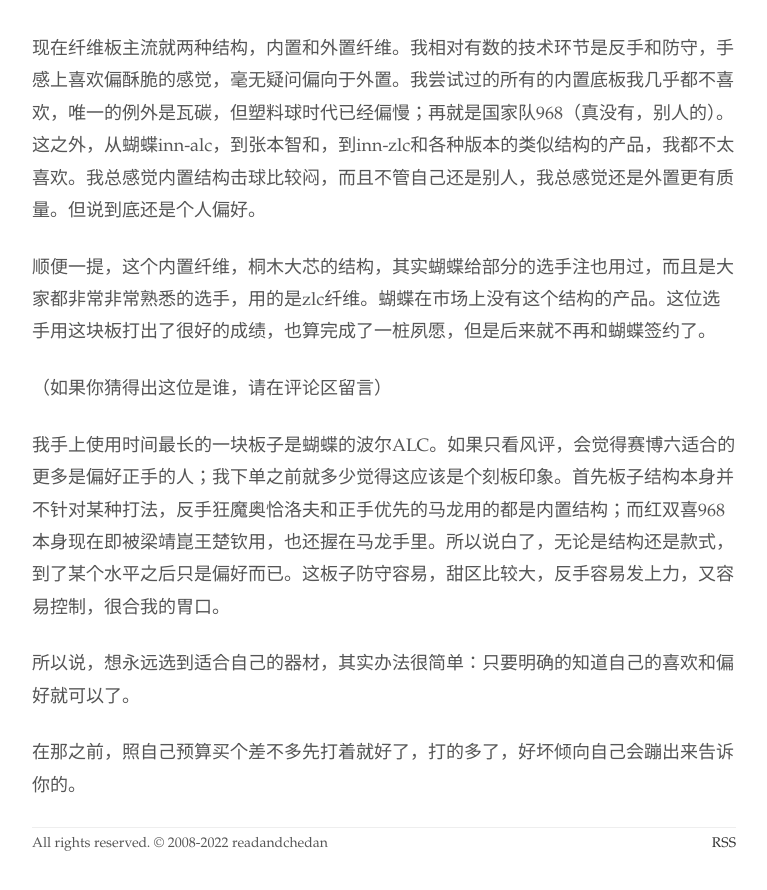
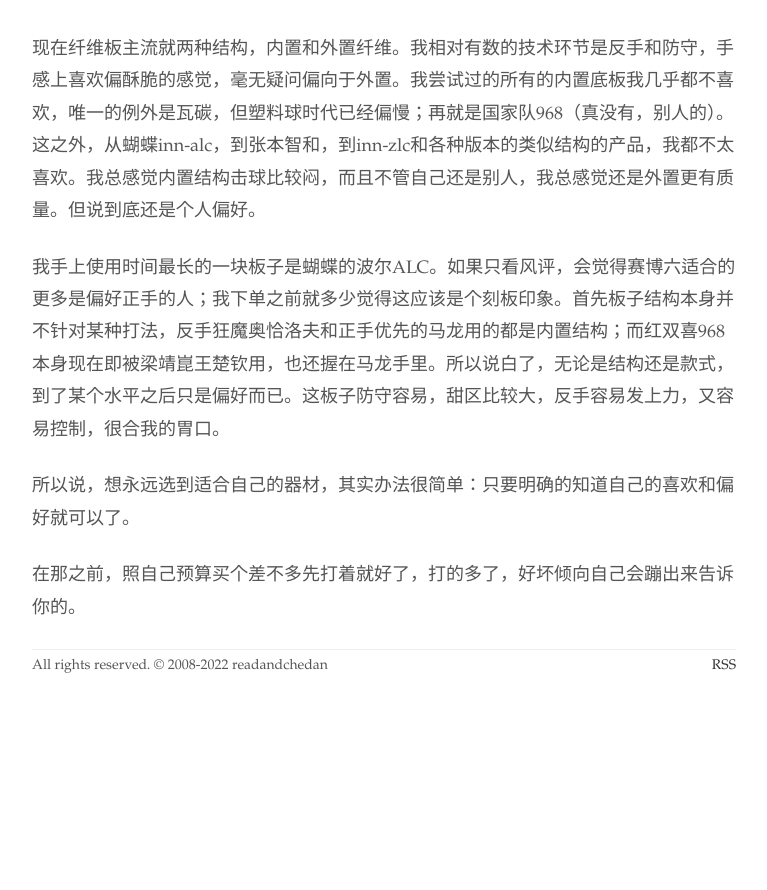
Before and after one commit to readandchedan/readandchedan.github.io, a Jekyll site: the page built from _posts/tabletennis/_posts/2022-09-12-stiga-cybershape.md, in a window 1280 px wide and 900 px high, scrolled down 2318 px. Shown: the top 890 px of the window, without its empty margins (256-1023 px from the left). Built offline with Jekyll 4.4.1, drawn with Linux system fonts in a browser that asks for light colours; after the commit the page ends 3051 px from its top, so only the background shows below that.

Commit message:
adjustment

```diff
--- a/_posts/tabletennis/_posts/2022-09-12-stiga-cybershape.md
+++ b/_posts/tabletennis/_posts/2022-09-12-stiga-cybershape.md
@@ -50,10 +50,6 @@
 
 现在纤维板主流就两种结构，内置和外置纤维。我相对有数的技术环节是反手和防守，手感上喜欢偏酥脆的感觉，毫无疑问偏向于外置。我尝试过的所有的内置底板我几乎都不喜欢，唯一的例外是瓦碳，但塑料球时代已经偏慢；再就是国家队968（真没有，别人的）。这之外，从蝴蝶inn-alc，到张本智和，到inn-zlc和各种版本的类似结构的产品，我都不太喜欢。我总感觉内置结构击球比较闷，而且不管自己还是别人，我总感觉还是外置更有质量。但说到底还是个人偏好。
 
-顺便一提，这个内置纤维，桐木大芯的结构，其实蝴蝶给部分的选手注也用过，而且是大家都非常非常熟悉的选手，用的是zlc纤维。蝴蝶在市场上没有这个结构的产品。这位选手用这块板打出了很好的成绩，也算完成了一桩夙愿，但是后来就不再和蝴蝶签约了。
-
-（如果你猜得出这位是谁，请在评论区留言）
-
 我手上使用时间最长的一块板子是蝴蝶的波尔ALC。如果只看风评，会觉得赛博六适合的更多是偏好正手的人；我下单之前就多少觉得这应该是个刻板印象。首先板子结构本身并不针对某种打法，反手狂魔奥恰洛夫和正手优先的马龙用的都是内置结构；而红双喜968本身现在即被梁靖崑王楚钦用，也还握在马龙手里。所以说白了，无论是结构还是款式，到了某个水平之后只是偏好而已。这板子防守容易，甜区比较大，反手容易发上力，又容易控制，很合我的胃口。
 
 所以说，想永远选到适合自己的器材，其实办法很简单：只要明确的知道自己的喜欢和偏好就可以了。
```
